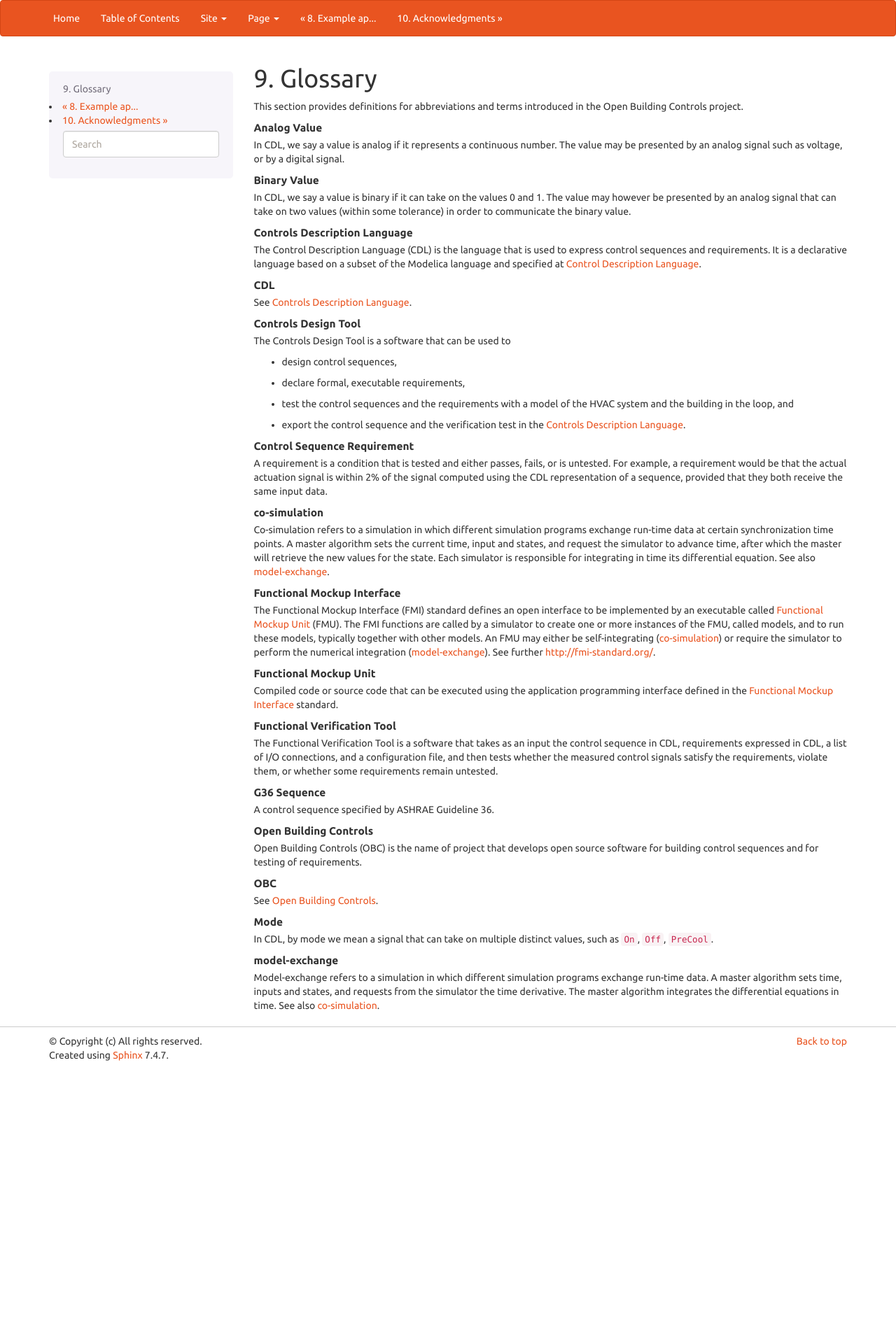
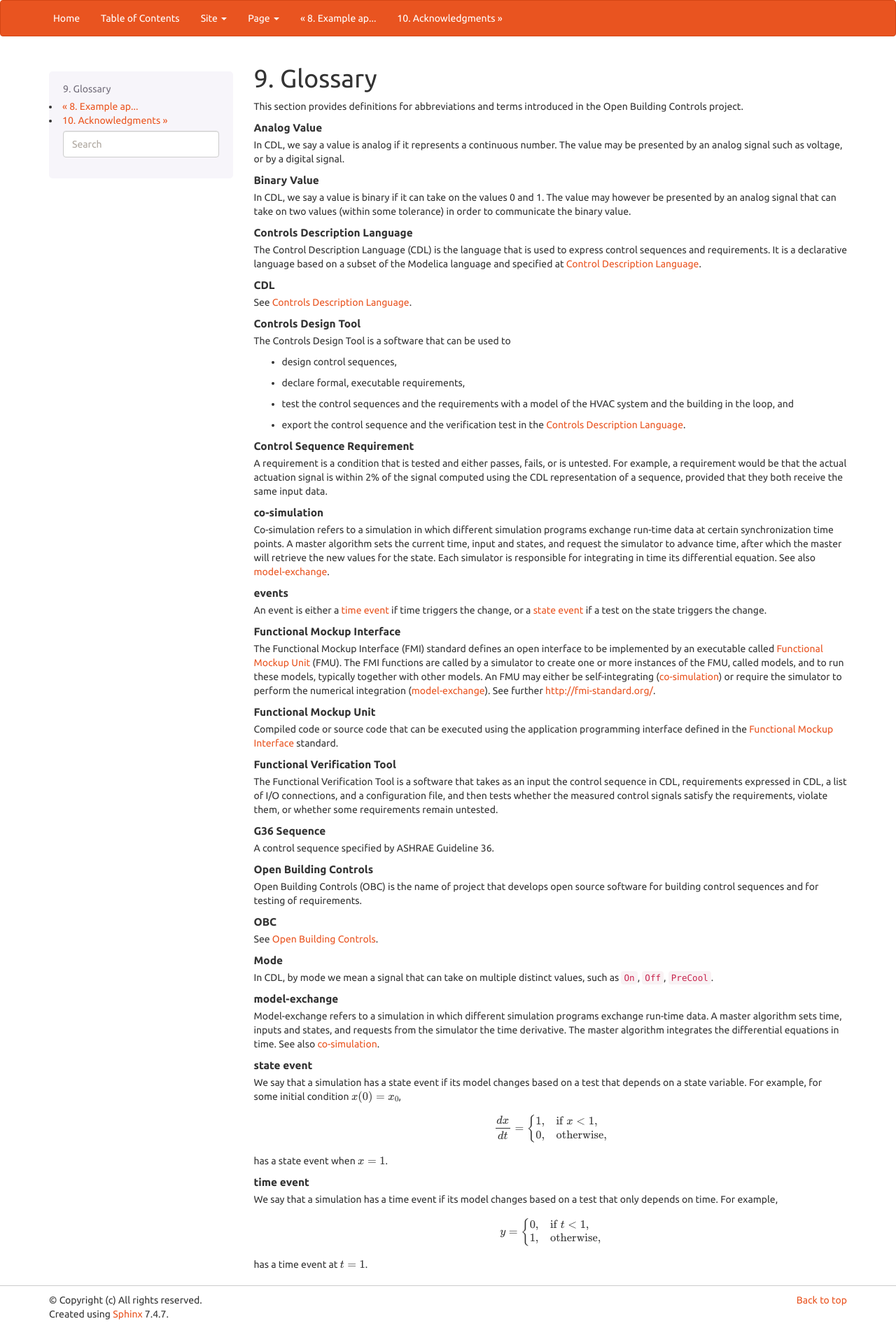
Before and after one commit to lbl-srg/obc, a Sphinx documentation site: the page built from specification/source/glossary.rst, in a window 1280 px wide. Shown: the whole page at 70% size. Built offline with Sphinx 7.4.7, drawn with Linux system fonts in a browser that asks for light colours; before the commit the page ends 1528 px from its top, so only the background shows below that.

```diff
--- a/specification/source/_static/bootstrap_custom.css
+++ b/specification/source/_static/bootstrap_custom.css
@@ -115,7 +115,7 @@ h2 {
 }
 
 h3 {
-    margin: 1em 0 -0.3em 0;
+    margin: 1em 0 0.5em 0;
     font-size: 1em;
 }
 
--- a/specification/source/_static/sphinxdoc.css
+++ b/specification/source/_static/sphinxdoc.css
@@ -147,7 +147,7 @@ h2 {
 }
 
 h3 {
-    margin: 1em 0 -0.3em 0;
+    margin: 1em 0 0.5em 0 !important;
     font-size: 1em;
 }
 
--- a/specification/source/conf.py
+++ b/specification/source/conf.py
@@ -273,7 +273,7 @@ latex_additional_files = ['_static/latex-note.png', '_static/latex-warning.png']
 # (source start file, target name, title, author, documentclass [howto/manual]).
 latex_documents = [
   ('index',
-   'cdl_specification.tex',
+   'cdl_report.tex',
    u'Control Description Language',
    '', 'manual'),
 ]
@@ -284,9 +284,12 @@ latex_documents = [
 #'classoptions': ',openany'                        : remove blank pages in PDF.
 #'babel': '\\usepackage[english]{babel}'           : suppress error message caused by undefined language.
 #'maketitle': '\\pagenumbering{gobble}\\maketitle' : switch off the page numbering in the tile and the index.
+release = ''
 latex_elements = {'classoptions': ', openany',         # remove blank pages in PDF.
-                   'releasename': 'Version',
+                   'releasename': '',
                   'babel': '\\usepackage[english]{babel}'}
+
+
 
 #                 'fontpkg': '\\usepackage[scaled]{helvet}'
 
@@ -440,7 +443,19 @@ latex_elements['preamble'] = r'''
 \belowcaptionskip=5pt
 
 
-\pagestyle{fancy}
+\pagestyle{normal}
+\renewcommand{\chaptermark}[1]{\markboth{#1}{}}
+\renewcommand{\sectionmark}[1]{\markright{\thesection\ #1}}
+\fancyhf{}
+\fancyhead[LE,RO]{\thepage}
+\fancyhead[RE]{\leftmark}
+\fancyhead[LO]{\rightmark}
+\fancypagestyle{plain}{%
+   \fancyhead{} % get rid of headers
+   \renewcommand{\headrulewidth}{0pt} % and the line
+}
+
+
 %%\fancyhf{}
 %%\rhead[LE,RO]{\thechapter .}
 %\lhead{Guides and tutorials}
--- a/specification/source/glossary.rst
+++ b/specification/source/glossary.rst
@@ -57,6 +57,10 @@ the Open Building Controls project.
      Each simulator is responsible for integrating in time its
      differential equation. See also :term:`model-exchange`.
 
+   events
+     An event is either a :term:`time event` if time triggers the change,
+     or a :term:`state event` if a test on the state triggers the change.
+
    Functional Mockup Interface
      The Functional Mockup Interface (FMI) standard defines an open interface
      to be implemented by an executable called :term:`Functional Mockup Unit` (FMU).
@@ -100,3 +104,31 @@ the Open Building Controls project.
      from the simulator the time derivative. The master algorithm
      integrates the differential equations in time.
      See also :term:`co-simulation`.
+
+   state event
+     We say that a simulation has a state event if its model changes based on a test
+     that depends on a state variable. For example, for some initial condition :math:`x(0)=x_0`,
+
+     .. math::
+
+        \frac{dx}{dt} =
+        \begin{cases}
+          1,  & \text{if } x < 1, \\
+          0,  & \text{otherwise,}
+        \end{cases}
+
+     has a state event when :math:`x=1`.
+
+   time event
+     We say that a simulation has a time event if its model changes based on a test
+     that only depends on time. For example,
+
+     .. math::
+
+        y =
+        \begin{cases}
+          0, & \text{if } t < 1, \\
+          1, & \text{otherwise,}
+         \end{cases}
+
+     has a time event at :math:`t=1`.
```
Also changed, not shown: specification/source/example.rst (+108 -29 lines), 2 other files.
